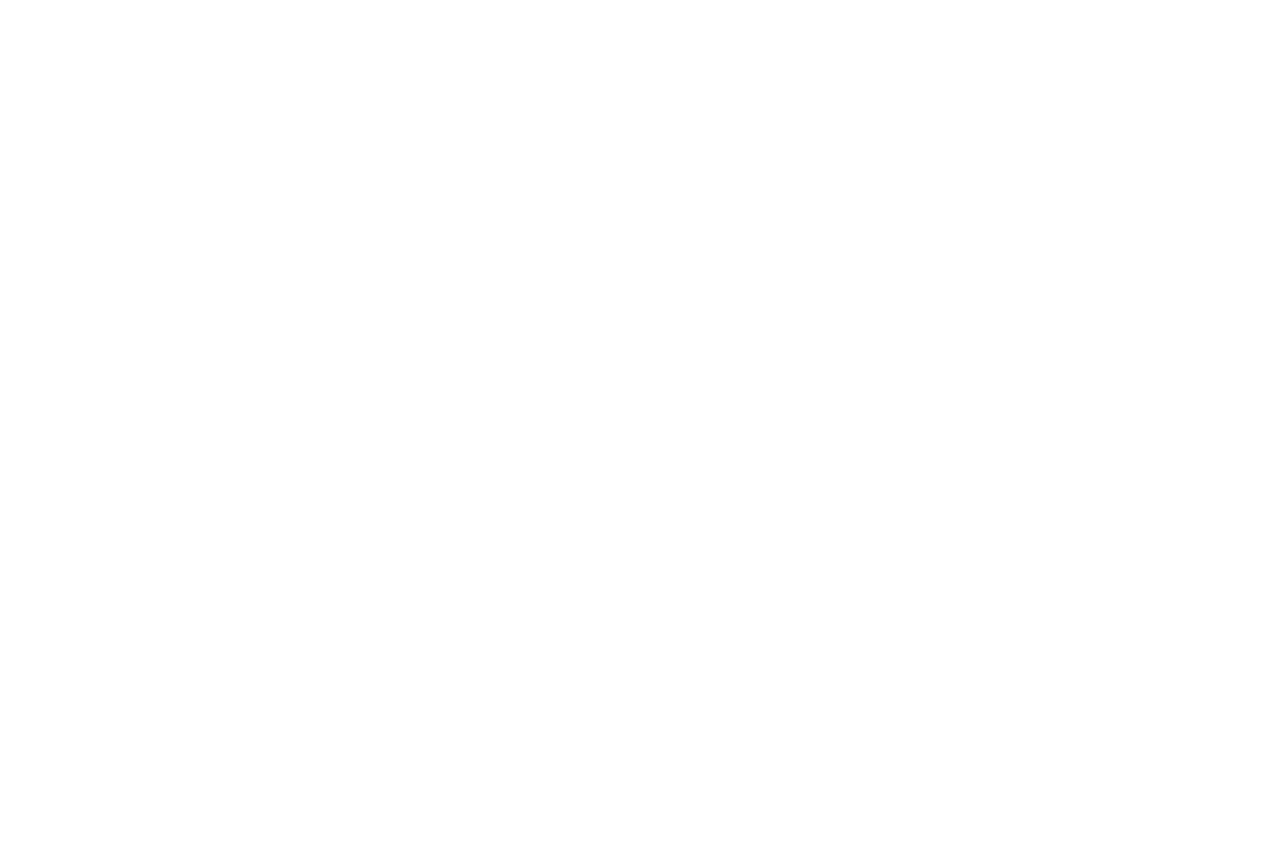
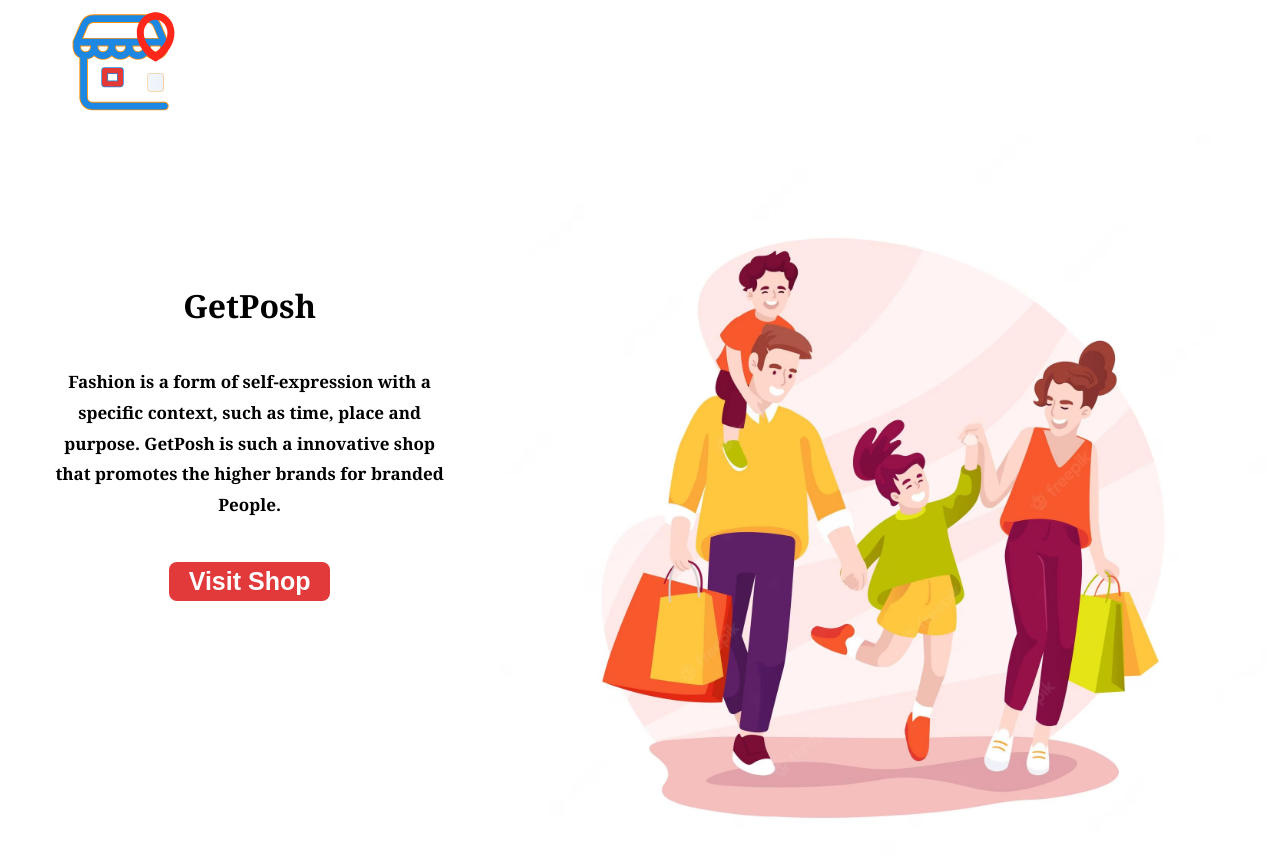
Before and after one commit to abhijan2402/getposh, a React (Create React App) app: page / in a window 1280 px wide. Before the commit this address had no page. Shown: the top 856 px of the page. Before the commit the page ends 800 px from the top, so only its background shows below. Built offline with nearby package versions, Linux system fonts and the light colour scheme.

Commit message:
Adding some chnages

```diff
--- a/src/App.js
+++ b/src/App.js
@@ -12,7 +12,7 @@
 
   return (
     <Routes>
-      <Route path='/getposh' element={<Main />} />
+      <Route path='/' element={<Main />} />
     </Routes>
 
   );
```
